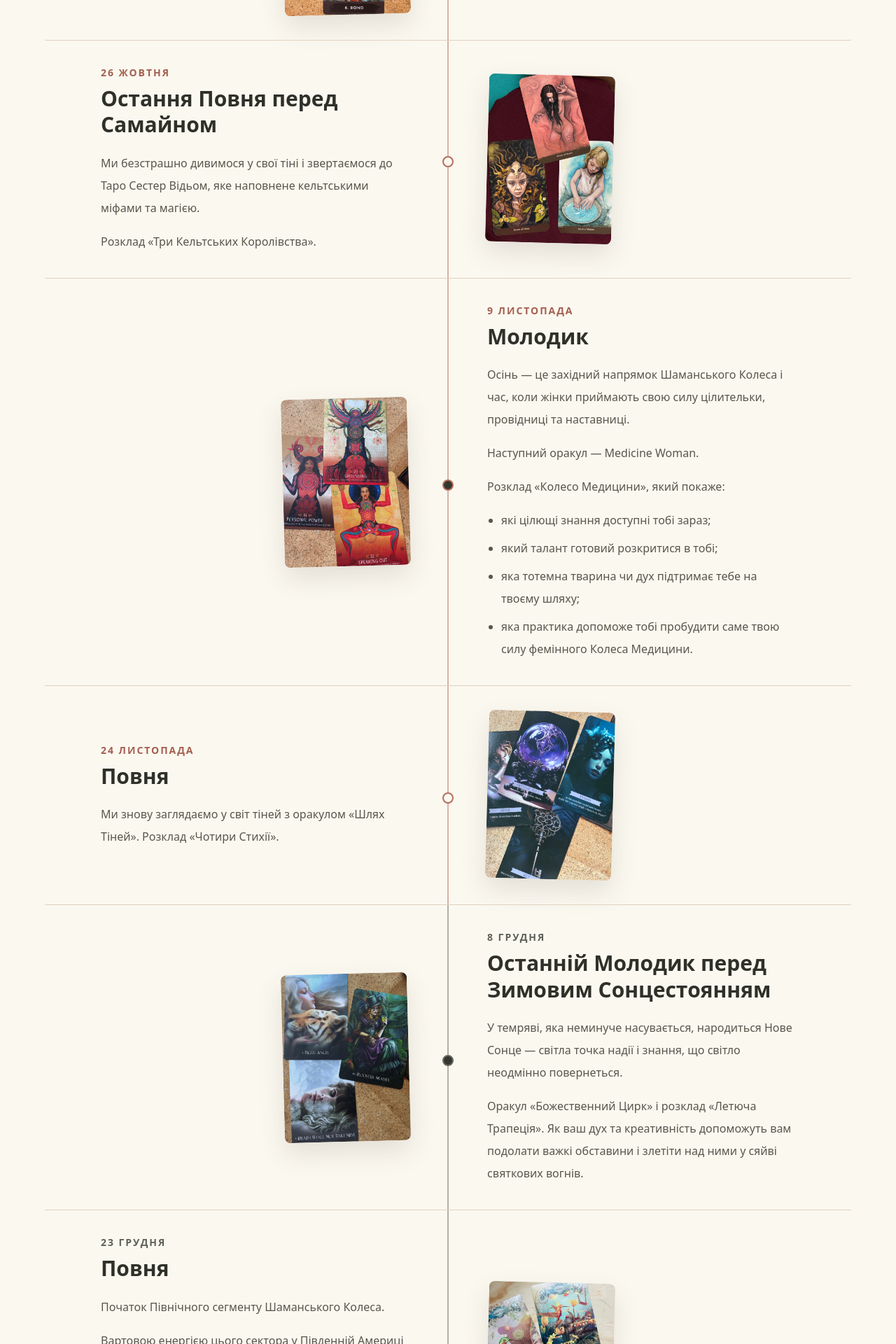
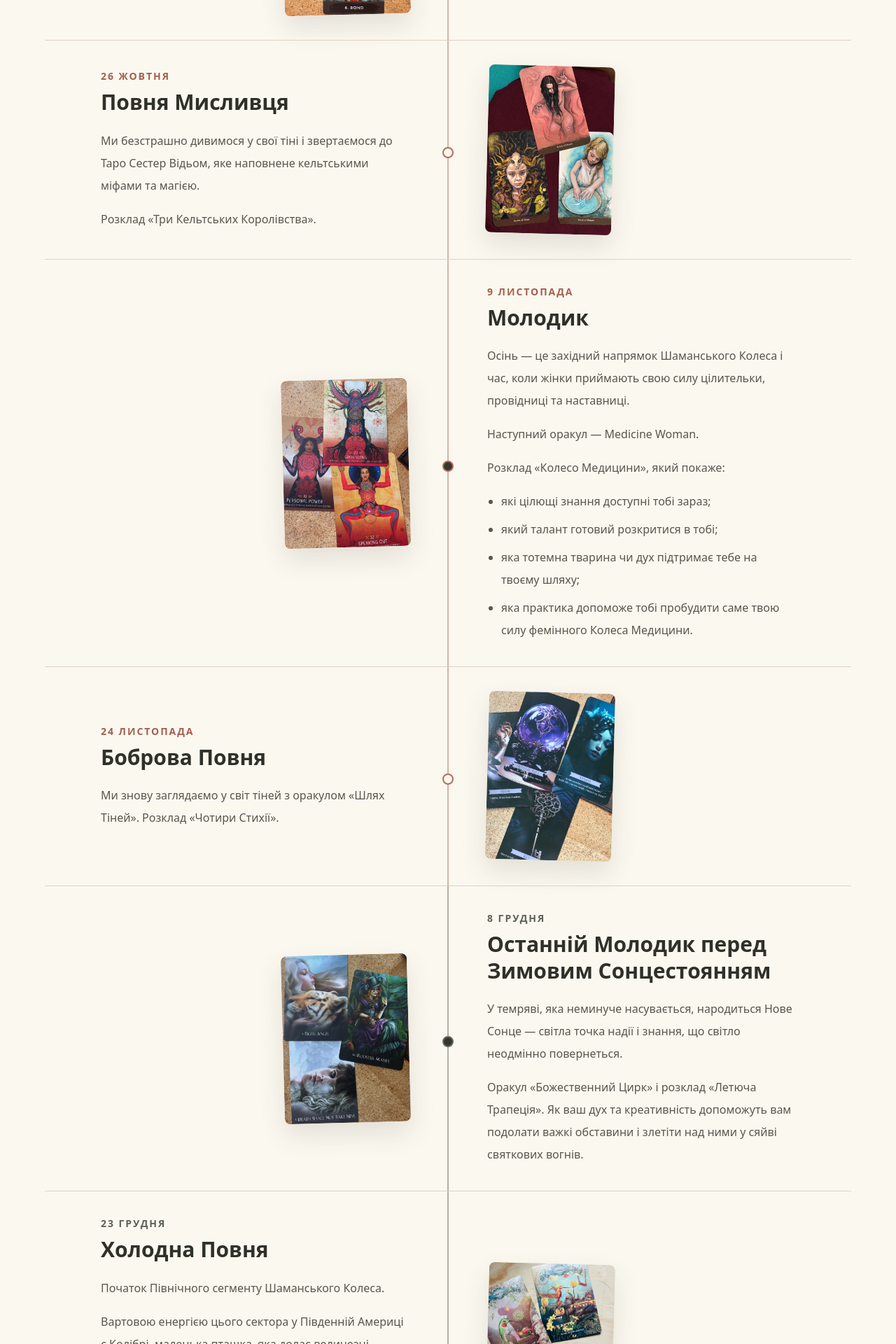
Before and after one commit to zobnov/yogashamanic, a Next.js app: page /cards in a window 1280 px wide. Shown: the part 2380-4300 px from the top of the page at 70% size. Built offline with nearby package versions, Linux system fonts and the light colour scheme.

Commit message:
content revision

```diff
--- a/app/cards/page.tsx
+++ b/app/cards/page.tsx
@@ -18,7 +18,7 @@ const cardDraws = [
   },
   {
     date: "26 жовтня",
-    moon: "Остання Повня перед Самайном",
+    moon: "Повня Мисливця",
     image: "/images/cards/card-03-hq.jpg",
     paragraphs: [
       "Ми безстрашно дивимося у свої тіні і звертаємося до Таро Сестер Відьом, яке наповнене кельтськими міфами та магією.",
@@ -43,7 +43,7 @@ const cardDraws = [
   },
   {
     date: "24 листопада",
-    moon: "Повня",
+    moon: "Боброва Повня",
     image: "/images/cards/card-05-hq.jpg",
     paragraphs: [
       "Ми знову заглядаємо у світ тіней з оракулом «Шлях Тіней». Розклад «Чотири Стихії».",
@@ -60,7 +60,7 @@ const cardDraws = [
   },
   {
     date: "23 грудня",
-    moon: "Повня",
+    moon: "Холодна Повня",
     image: "/images/cards/card-07-hq.jpg",
     paragraphs: [
       "Початок Північного сегменту Шаманського Колеса.",
@@ -78,7 +78,7 @@ const cardDraws = [
   },
   {
     date: "22 січня 2027",
-    moon: "Повня",
+    moon: "Вовча Повня",
     image: "/images/cards/card-09-hq.jpg",
     paragraphs: [
       "На північному напрямку ми відпочиваємо і дозволяємо життю відбуватися з нами, ми бачимо сни і готуємося втілити мрії у реальність.",
@@ -96,7 +96,7 @@ const cardDraws = [
   },
   {
     date: "20 лютого 2027",
-    moon: "Повня",
+    moon: "Сніжна Повня",
     image: "/images/cards/card-11-hq.jpg",
     paragraphs: [
       "Ми не залишаємося осторонь від свята закоханих.",
@@ -114,7 +114,7 @@ const cardDraws = [
   },
   {
     date: "22 березня 2027",
-    moon: "Перша Повня після Весняного Рівнодення",
+    moon: "Червʼякова Повня",
     image: "/images/cards/card-13-hq.jpg",
     paragraphs: [
       "Розклад на весь рік, що розгортається перед нами, з Таро Провидця.",
```
